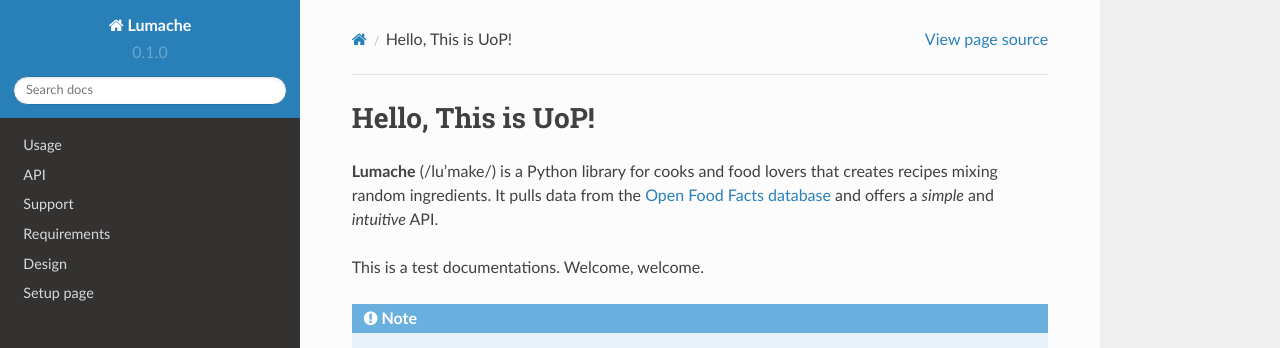
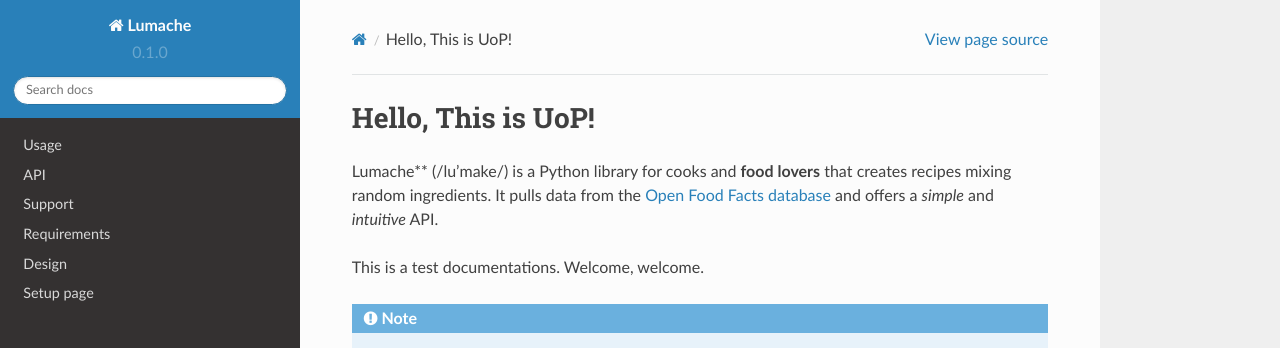
Before and after one commit to iacobcl/demoRTD24, a Sphinx documentation site: the page built from docs/source/index.rst, in a window 1280 px wide. Shown: the top 348 px of the page. Built offline with Sphinx 7.4.7 and the Read the Docs theme 2.0.0, drawn with Linux system fonts in a browser that asks for light colours.

```diff
--- a/docs/source/index.rst
+++ b/docs/source/index.rst
@@ -1,7 +1,7 @@
 Hello, This is UoP!
-===================================
+===================
 
-**Lumache** (/lu'make/) is a Python library for cooks and food lovers
+Lumache** (/lu'make/) is a Python library for cooks and **food lovers**
 that creates recipes mixing random ingredients.
 It pulls data from the `Open Food Facts database <https://world.openfoodfacts.org/>`_
 and offers a *simple* and *intuitive* API.
```
